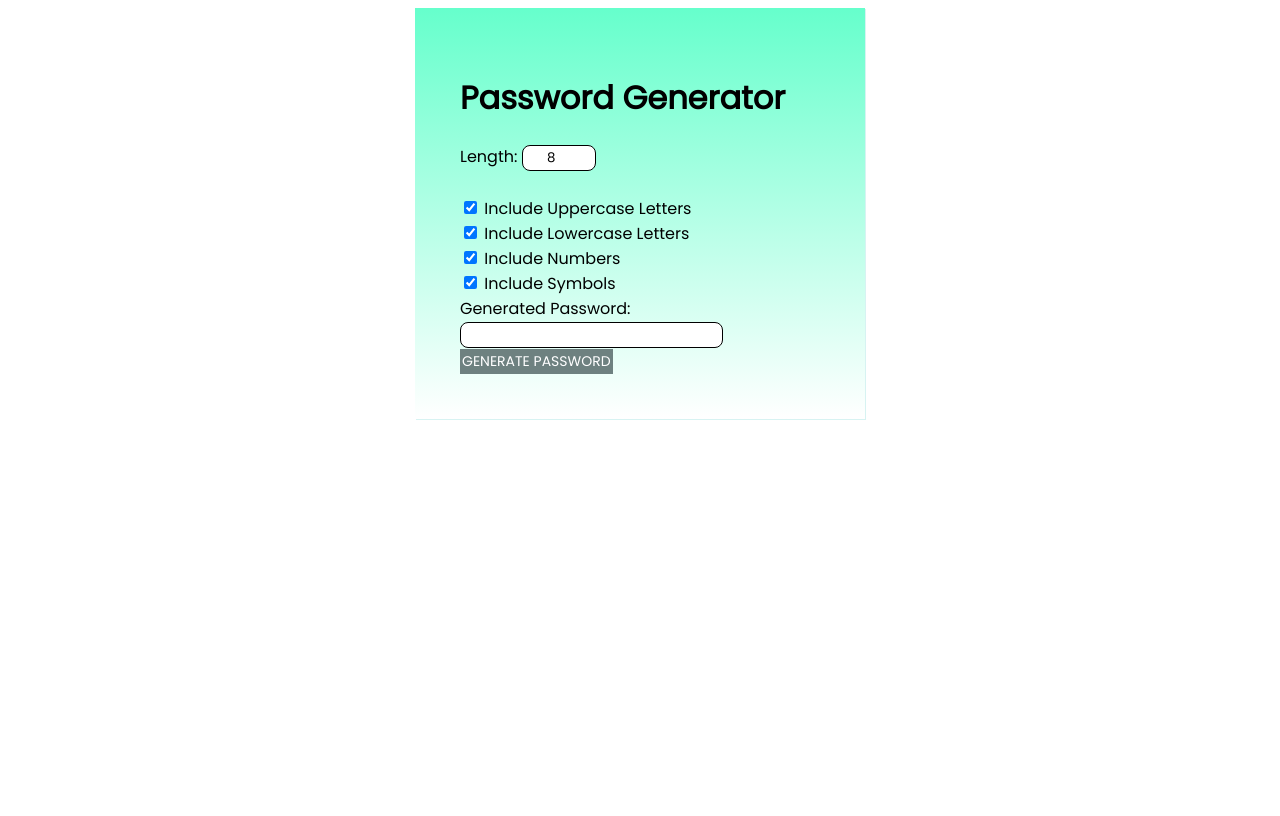
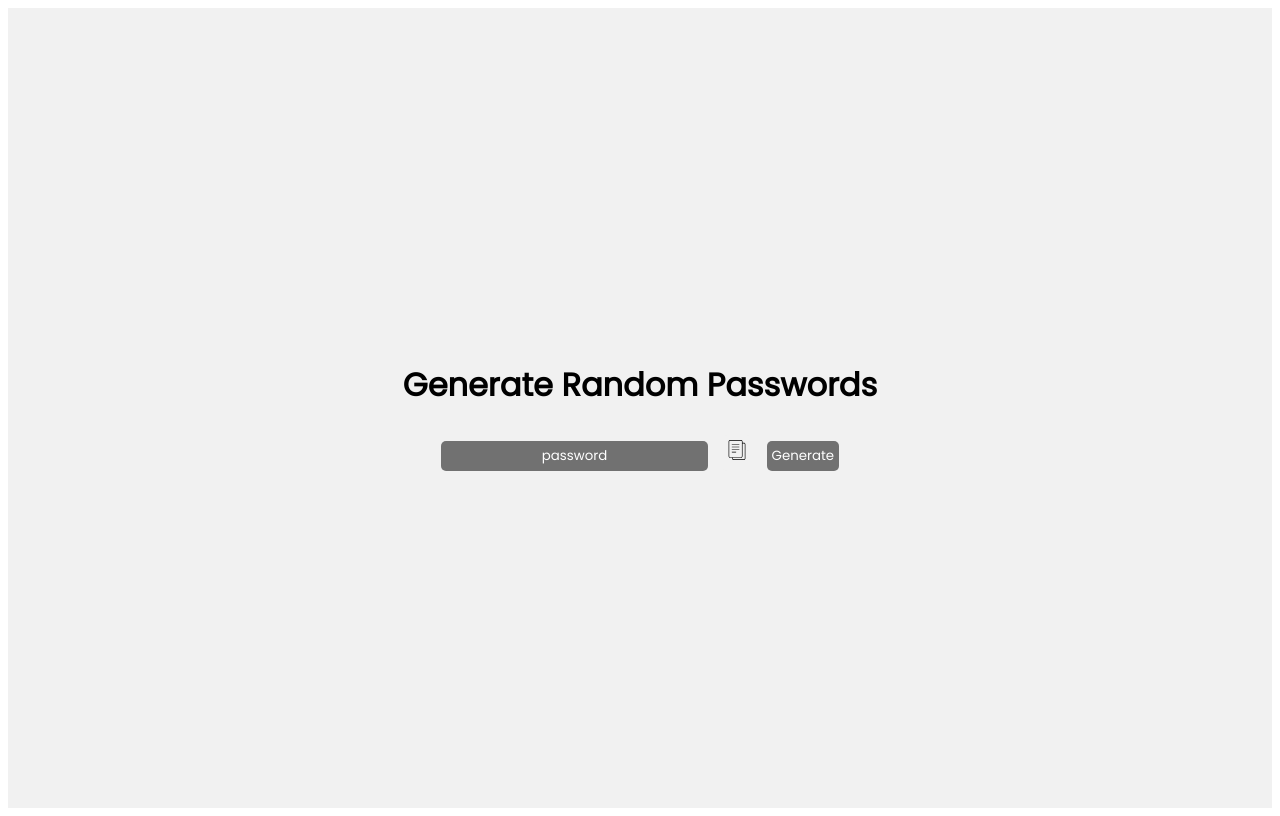
Before and after one commit to LucIfer-mk/Password-Generator, a plain HTML site: page index.html in a window 1280 px wide. Drawn offline with Linux system fonts and the light colour scheme.

Commit message:
new and improved generator

```diff
--- a/index.html
+++ b/index.html
@@ -1,32 +1,21 @@
 <!DOCTYPE html>
-<html>
+<html lang="en">
 <head>
-    <title>Password Generator</title>
-   <link rel="stylesheet" href="style.css">
+    <meta charset="UTF-8">
+    <meta name="viewport" content="width=device-width, initial-scale=1.0">
+    <title>Random Passwords</title>
+    <link rel="stylesheet" href="style.css">
 </head>
 <body>
-    <div class="conteinar">
-        <h1>Password Generator</h1>
-        <label for="length">Length:</label>
-        <input class="nbox" type="number" id="length" min="1" max="20" value="8">
-        <br><br>
-        <input type="checkbox" id="includeUppercase" checked>
-        <label for="includeUppercase">Include Uppercase Letters</label>
-        <br>
-        <input type="checkbox" id="includeLowercase" checked>
-        <label for="includeLowercase">Include Lowercase Letters</label>
-        <br>
-        <input type="checkbox" id="includeNumbers" checked>
-        <label for="includeNumbers">Include Numbers</label>
-        <br>
-        <input type="checkbox" id="includeSymbols" checked>
-        <label for="includeSymbols">Include Symbols</label>
-        <br>
-        <label for="output">Generated Password:</label>
-        <input type="text"class="nbox" id="output" readonly>
-        <br>
-        <button class="button" onclick="generatePassword()">Generate Password</button>
-    </div>
-    <script src="script.js"></script>
+<div class="container">
+    <H1>Generate Random Passwords</H1>
+    <div class="password">
+        <input type="text" id="password" value="password" readonly>
+        <button id="copy" onclick="copy()">
+            <img src="copy.svg" alt="copy">
+        </button>
+        <button id="generate" onclick="generate()">Generate</button>
+</div>
+<script src="script.js"></script>
 </body>
 </html>
--- a/script.js
+++ b/script.js
@@ -1,30 +1,16 @@
-function generatePassword() {
-    var length = document.getElementById("length").value;
-    var includeUppercase = document.getElementById("includeUppercase").checked;
-    var includeLowercase = document.getElementById("includeLowercase").checked;
-    var includeNumbers = document.getElementById("includeNumbers").checked;
-    var includeSymbols = document.getElementById("includeSymbols").checked;
-    var uppercaseChars = "ABCDEFGHIJKLMNOPQRSTUVWXYZ";
-    var lowercaseChars = "abcdefghijklmnopqrstuvwxyz";
-    var numberChars = "0123456789";
-    var symbolChars = "!@#$%^&*()_+~`|}{[]\:;?><,./-=";
-    var validChars = "";
-    if (includeUppercase) {
-        validChars += uppercaseChars;
+function generate(){
+    let password = '';
+    let cheractorset = 'ABCDEFGHIJKLMNOPQRSTUVWXYZabcdefghijklmnopqrstuvwxyz0123456789!@#$%^&*()_+';
+    for (let i = 0; i<12; i++){
+        let passwordIndex = Math.floor(Math.random()*cheractorset.length);
+        password += cheractorset[passwordIndex];
     }
-    if (includeLowercase) {
-        validChars += lowercaseChars;
-    }
-    if (includeNumbers) {
-        validChars += numberChars;
-    }
-    if (includeSymbols) {
-        validChars += symbolChars;
-    }
-    var password = "";
-    for (var i = 0; i < length; i++) {
-        var randomIndex = Math.floor(Math.random() * validChars.length);
-        password += validChars.charAt(randomIndex);
-    }
-    document.getElementById("output").value = password;
+    document.getElementById('password').value = password;
 }
+function copy(){
+    let copyText = document.getElementById('password');
+    copyText.select();
+    copyText.setSelectionRange(0, 99999);
+    document.execCommand('copy');
+    alert('Password copied to clipboard');
+}
--- a/style.css
+++ b/style.css
@@ -3,37 +3,66 @@
     background-size: cover;
     font-family: "poppins";
 }
-.conteinar{
-    position: relative;
-    z-index: 1;
-    background-image: linear-gradient(#66ffcc, #ffffff);
-    max-width: 360px;
-    margin: 0 auto 100px;
-    padding: 45px;
-    box-shadow: 1px 1px 0 0 #d7f3f2;
+.container{
+    width: 100%;
+    height: 100vh;
+    display: flex;
+    flex-direction: column;
+    justify-content: center;
+    align-items: center;
+    background: #f1f1f1;
 }
-.nbox{
-    margin: auto;
-    border-color: black;
-    border:solid;
-    border-width: 1px;
-    border-radius: 8px;
-    padding: 2px;
+input{
+    margin: 5PX;
+    color: white;
+    background-color: rgb(113, 113, 113);
+    border: none;
+    border-radius: 5px;
+    padding: 5px;
     text-align: center;
+    outline: none;
 }
-.button{
-    font-family: "poppins";
-    text-transform: uppercase;
-    outline: 0;
-    background-color: #6e8180;
-    border: 0;
-    padding: 2px;
-    color: #FFFFFF;
-    font-size: 14px;
-    cursor: pointer;
-    position: relative;
+button{
+    margin: 5px;
+    color: white;
+    background-color: rgb(113, 113, 113);
+    border: none;
+    border-radius: 5px;
+    padding: 5px;
+    text-align: center;
+    outline: none;
 }
-.button:hover {
-    background-color: #4ba8a4;
-    position: relative;
+button:hover{
+    background-color: rgb(130, 130, 130);
+    color: white;
+    scale: 1.1;
 }
+button:active{
+    background-color: rgb(100, 100, 100);
+    color: white;
+    scale: 1.1;
+}
+
+#copy{
+    color: white;
+    background-color: #f1f1f1;
+    border: none;
+    border-radius: 5px;
+    padding: 5px;
+    text-align: center;
+    outline: none;
+}
+#copy:hover{
+    background-color: #e6e6e6;
+    color: white;
+    scale: 1.1;
+}
+#copy:active{
+    background-color: #d9d9d9;
+    color: white;
+    scale: 1.1;
+}
+img{
+    width:20px;
+    height: 20px;
+}
```
Also changed, not shown: copy.svg (added).
